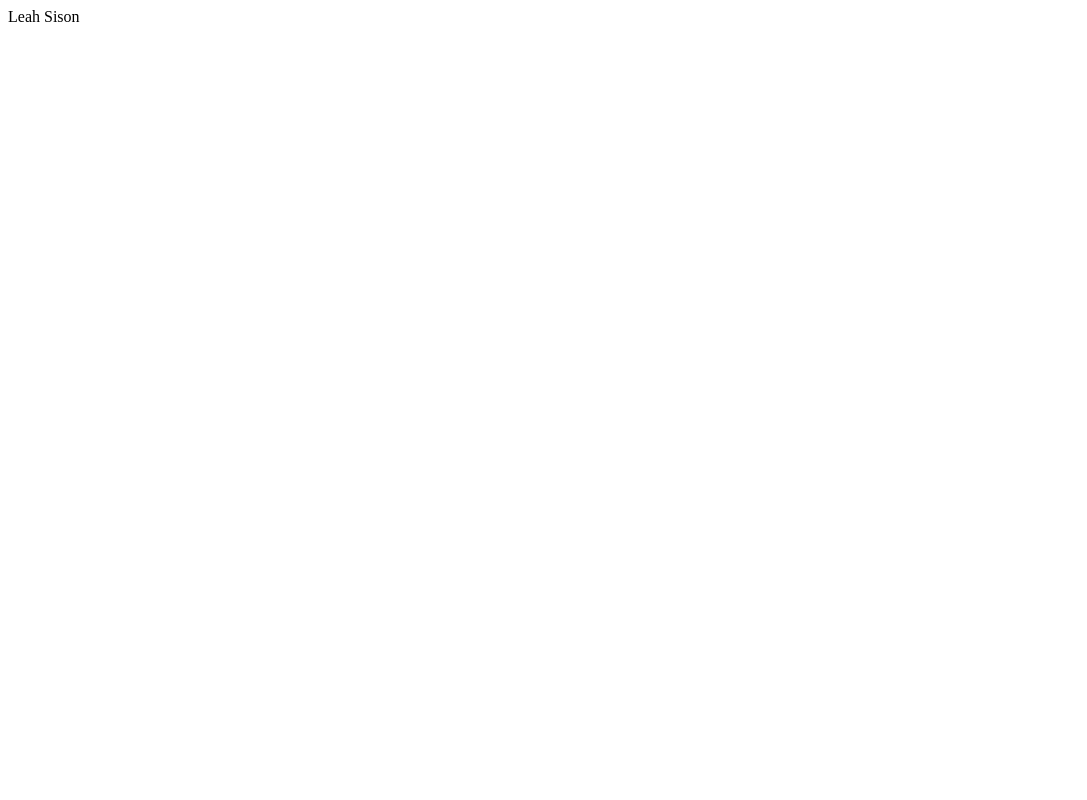
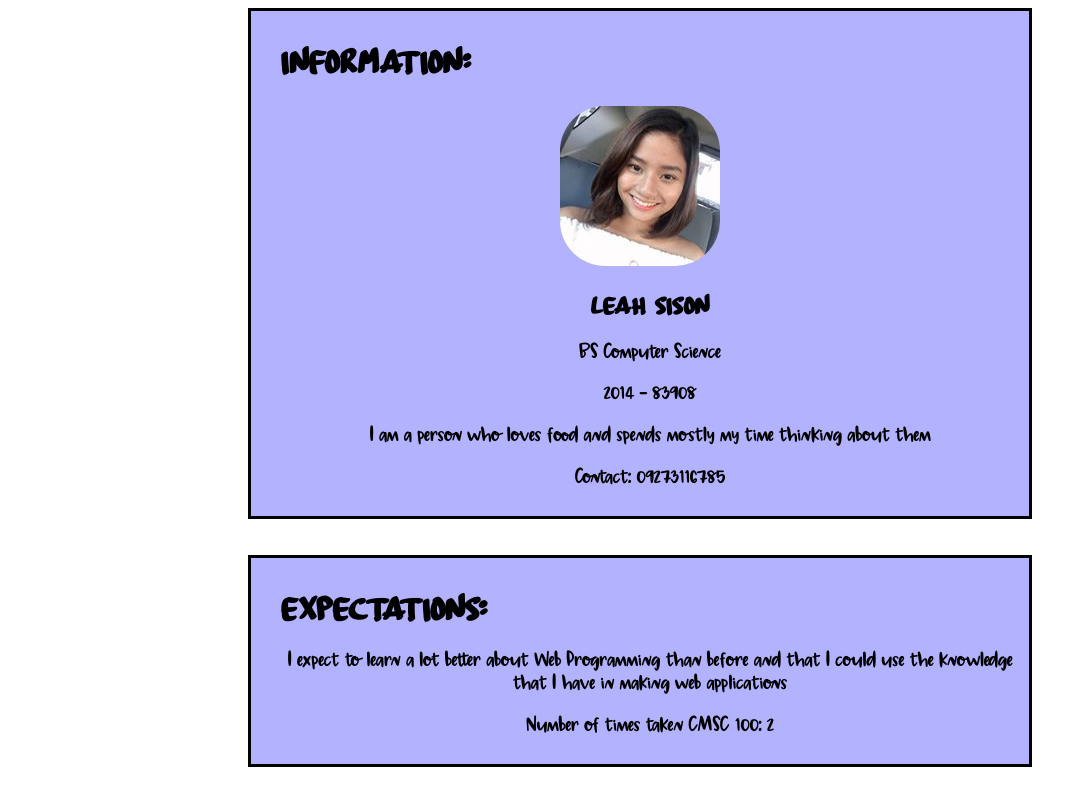
Before and after one commit to leahsison/leahsison.github.io, a plain HTML site: page index.html in a window 1280 px wide. Shown: the whole page, without its empty margins (0-1087 px from the left). Drawn offline with Linux system fonts and the light colour scheme.

Commit message:
edited page

```diff
--- a/index.html
+++ b/index.html
@@ -1,8 +1,26 @@
 <html>
  <head>
  	<title> Personal Information</title>
+ 	<link rel="stylesheet" href="style.css">
  </head>
  <body>
- Leah Sison
+	<div id ="about">
+		<h1> Information: </h1>
+		<div id="content">
+	 	<img src ="pic.jpg"/>
+	  	<h2 id ="name"> Leah Sison </h2>
+	  	<h3> BS Computer Science </h3>
+	  	<h3> 2014 - 83908 </h3>
+	  	<h3> I am a person who loves food and spends mostly my time thinking about them </h3>
+	  	<h3> Contact: 09273116785 </h3>
+	  	</div>
+	</div>
+	<br><br>
+	<div id ="more">
+		<h1> Expectations: </h1>
+		<h3> I expect to learn a lot better about Web Programming than before and that I could use the knowledge that I
+		have in making web applications </h3>
+		<h3> Number of times taken CMSC 100: 2 </h3>
+	</div>
  </body>
 </html>
--- /dev/null
+++ b/style.css
@@ -0,0 +1,52 @@
+@font-face {
+	font-family: boardmarker;
+	src: url(BoardMarker.ttf);
+}
+
+@font-face {
+	font-family: marley;
+	src: url(Marley-Regular.otf);
+}
+
+img {
+	display: block;
+	border-radius: 50px;
+	margin:auto;
+	padding: 5px;
+}
+
+h1, h2 {
+	text-align: left;
+	margin-left: 10px;
+	padding-left: 10px;
+	font-family: boardmarker;
+}
+
+h3 {
+	margin-left: 10px;
+	padding-left: 10px;
+	text-align: center;
+	font-family: marley;
+}
+
+#name {
+	text-align: center;
+}
+
+#about {
+	margin: auto;
+	width:60%;
+	padding: 10px;
+	border-style:solid;
+	border-width: 3px;
+	background-color: rgba(0, 0, 255, 0.3);
+}
+
+#more {
+	margin: auto;
+	width:60%;
+	padding:10px;
+	border-style: solid;
+	border-width: 3px;
+	background-color: rgba(0, 0, 255, 0.3);
+}
```
Also changed, not shown: BoardMarker.ttf (added), Marley-Regular.otf (added), index.css (deleted), pic.jpg (added).
